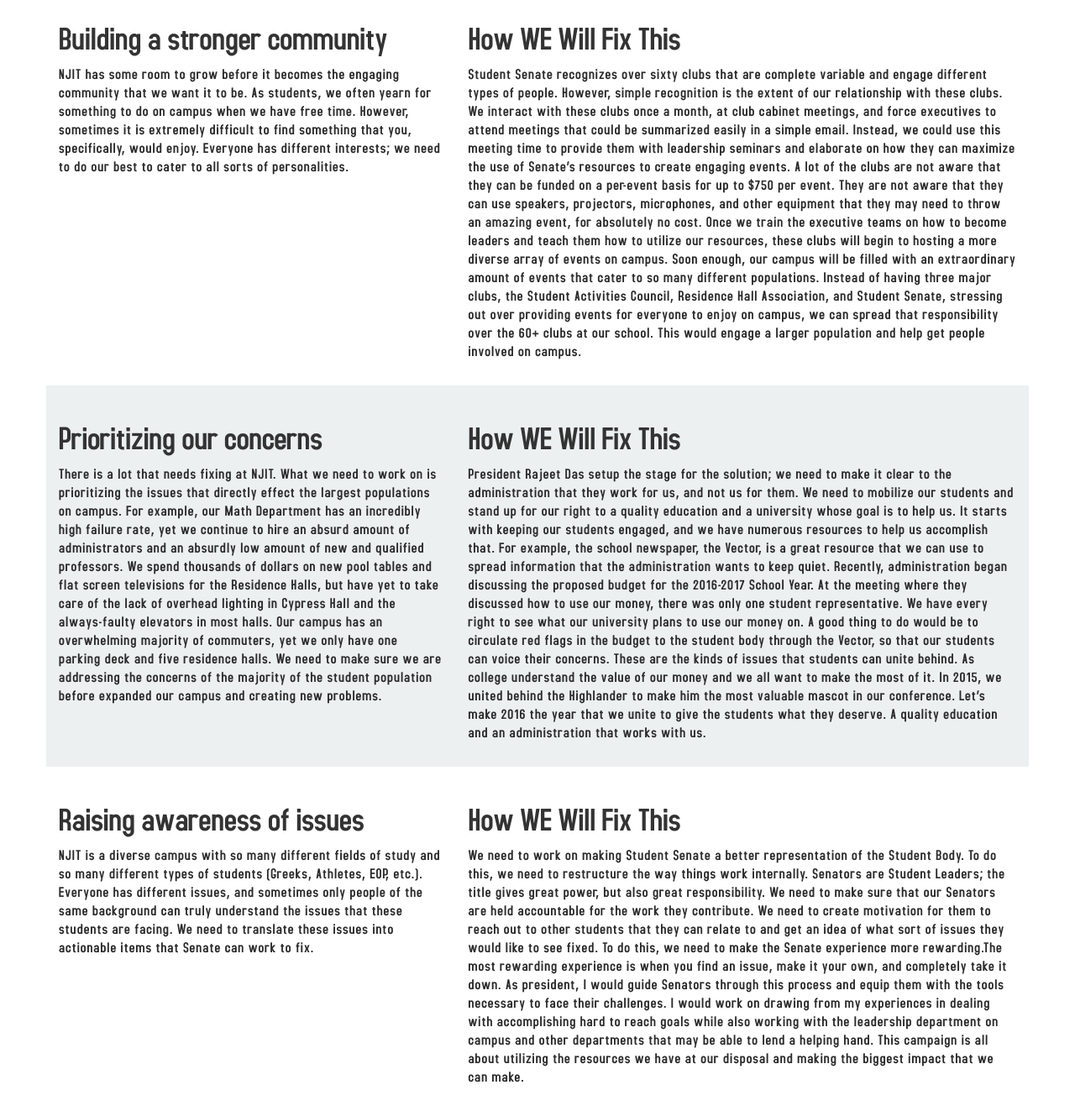
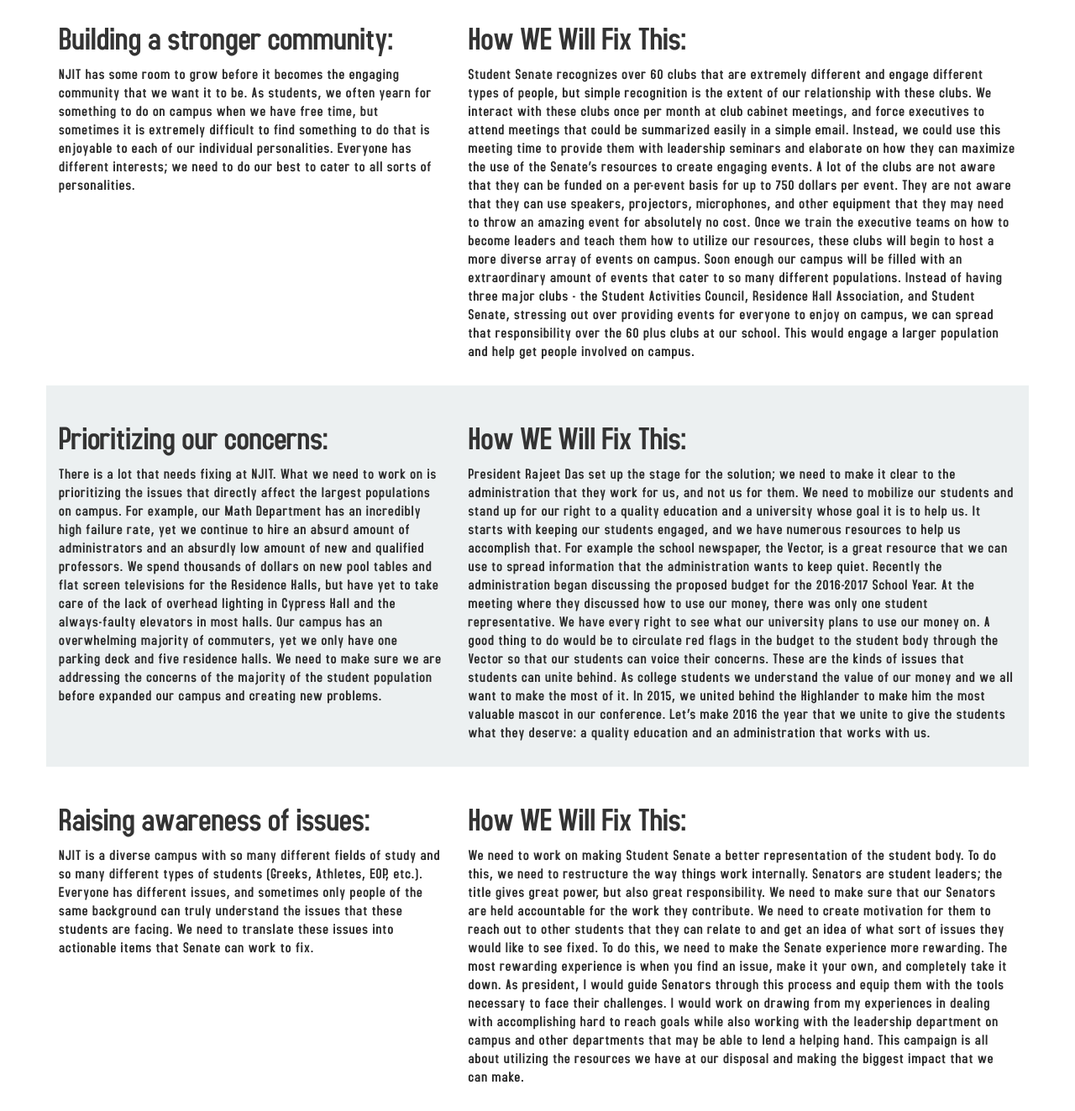
Before and after one commit to awaisqazi/mygithubpage, a plain HTML site: page issues.html in a window 1280 px wide. Shown: the part 317-1640 px from the top of the page at 84% size. Drawn offline with nearby package versions, Linux system fonts and the light colour scheme.

Commit message:
fixed spelling

```diff
--- a/issues.html
+++ b/issues.html
@@ -53,43 +53,43 @@
       <div class="container content">
         <div class="row">
           <div class="col-xs-5">
-            <h2>Building a stronger community</h2>
+            <h2>Building a stronger community:</h2>
             <p>
-              NJIT has some room to grow before it becomes the engaging community that we want it to be. As students, we often yearn for something to do on campus when we have free time. However, sometimes it is extremely difficult to find something that you, specifically, would enjoy. Everyone has different interests; we need to do our best to cater to all sorts of personalities.
+              NJIT has some room to grow before it becomes the engaging community that we want it to be. As students, we often yearn for something to do on campus when we have free time, but sometimes it is extremely difficult to find something to do that is enjoyable to each of our individual personalities. Everyone has different interests; we need to do our best to cater to all sorts of personalities.
             </p>
           </div>
           <div class="col-xs-7">
-            <h2>How WE Will Fix This</h2>
+            <h2>How WE Will Fix This:</h2>
             <p>
-              Student Senate recognizes over sixty clubs that are complete variable and engage different types of people. However, simple recognition is the extent of our relationship with these clubs. We interact with these clubs once a month, at club cabinet meetings, and force executives to attend meetings that could be summarized easily in a simple email. Instead, we could use this meeting time to provide them with leadership seminars and elaborate on how they can maximize the use of Senate’s resources to create engaging events. A lot of the clubs are not aware that they can be funded on a per-event basis for up to $750 per event. They are not aware that they can use speakers, projectors, microphones, and other equipment that they may need to throw an amazing event, for absolutely no cost. Once we train the executive teams on how to become leaders and teach them how to utilize our resources, these clubs will begin to hosting a more diverse array of events on campus. Soon enough, our campus will be filled with an extraordinary amount of events that cater to so many different populations. Instead of having three major clubs, the Student Activities Council, Residence Hall Association, and Student Senate, stressing out over providing events for everyone to enjoy on campus, we can spread that responsibility over the 60+ clubs at our school. This would engage a larger population and help get people involved on campus.
+              Student Senate recognizes over 60 clubs that are extremely different and engage different types of people, but simple recognition is the extent of our relationship with these clubs. We interact with these clubs once per month at club cabinet meetings, and force executives to attend meetings that could be summarized easily in a simple email. Instead, we could use this meeting time to provide them with leadership seminars and elaborate on how they can maximize the use of the Senate’s resources to create engaging events. A lot of the clubs are not aware that they can be funded on a per-event basis for up to 750 dollars per event. They are not aware that they can use speakers, projectors, microphones, and other equipment that they may need to throw an amazing event for absolutely no cost. Once we train the executive teams on how to become leaders and teach them how to utilize our resources, these clubs will begin to host a more diverse array of events on campus. Soon enough our campus will be filled with an extraordinary amount of events that cater to so many different populations. Instead of having three major clubs - the Student Activities Council, Residence Hall Association, and Student Senate, stressing out over providing events for everyone to enjoy on campus, we can spread that responsibility over the 60 plus clubs at our school. This would engage a larger population and help get people involved on campus.
             </p>
           </div>
         </div>
         <div class="row">
           <div class="col-xs-5">
-            <h2>Prioritizing our concerns</h2>
+            <h2>Prioritizing our concerns:</h2>
             <p>
-              There is a lot that needs fixing at NJIT. What we need to work on is prioritizing the issues that directly effect the largest populations on campus. For example, our Math Department has an incredibly high failure rate, yet we continue to hire an absurd amount of administrators and an absurdly low amount of new and qualified professors. We spend thousands of dollars on new pool tables and flat screen televisions for the Residence Halls, but have yet to take care of the lack of overhead lighting in Cypress Hall and the always-faulty elevators in most halls. Our campus has an overwhelming majority of commuters, yet we only have one parking deck and five residence halls. We need to make sure we are addressing the concerns of the majority of the student population before expanded our campus and creating new problems.
+              There is a lot that needs fixing at NJIT. What we need to work on is prioritizing the issues that directly affect the largest populations on campus. For example, our Math Department has an incredibly high failure rate, yet we continue to hire an absurd amount of administrators and an absurdly low amount of new and qualified professors. We spend thousands of dollars on new pool tables and flat screen televisions for the Residence Halls, but have yet to take care of the lack of overhead lighting in Cypress Hall and the always-faulty elevators in most halls. Our campus has an overwhelming majority of commuters, yet we only have one parking deck and five residence halls. We need to make sure we are addressing the concerns of the majority of the student population before expanded our campus and creating new problems.
             </p>
           </div>
           <div class="col-xs-7">
-            <h2>How WE Will Fix This</h2>
+            <h2>How WE Will Fix This:</h2>
             <p>
-              President Rajeet Das setup the stage for the solution; we need to make it clear to the administration that they work for us, and not us for them. We need to mobilize our students and stand up for our right to a quality education and a university whose goal is to help us. It starts with keeping our students engaged, and we have numerous resources to help us accomplish that. For example, the school newspaper, the Vector, is a great resource that we can use to spread information that the administration wants to keep quiet. Recently, administration began discussing the proposed budget for the 2016-2017 School Year. At the meeting where they discussed how to use our money, there was only one student representative. We have every right to see what our university plans to use our money on. A good thing to do would be to circulate red flags in the budget to the student body through the Vector, so that our students can voice their concerns. These are the kinds of issues that students can unite behind. As college understand the value of our money and we all want to make the most of it. In 2015, we united behind the Highlander to make him the most valuable mascot in our conference. Let’s make 2016 the year that we unite to give the students what they deserve. A quality education and an administration that works with us.
+              President Rajeet Das set up the stage for the solution; we need to make it clear to the administration that they work for us, and not us for them. We need to mobilize our students and stand up for our right to a quality education and a university whose goal it is to help us. It starts with keeping our students engaged, and we have numerous resources to help us accomplish that. For example the school newspaper, the Vector, is a great resource that we can use to spread information that the administration wants to keep quiet. Recently the administration began discussing the proposed budget for the 2016-2017 School Year. At the meeting where they discussed how to use our money, there was only one student representative. We have every right to see what our university plans to use our money on. A good thing to do would be to circulate red flags in the budget to the student body through the Vector so that our students can voice their concerns. These are the kinds of issues that students can unite behind. As college students we understand the value of our money and we all want to make the most of it. In 2015, we united behind the Highlander to make him the most valuable mascot in our conference. Let’s make 2016 the year that we unite to give the students what they deserve: a quality education and an administration that works with us.
             </p>
           </div>
         </div>
         <div class="row">
           <div class="col-xs-5">
-            <h2>Raising awareness of issues</h2>
+            <h2>Raising awareness of issues:</h2>
             <p>
               NJIT is a diverse campus with so many different fields of study and so many different types of students (Greeks, Athletes, EOP, etc.). Everyone has different issues, and sometimes only people of the same background can truly understand the issues that these students are facing. We need to translate these issues into actionable items that Senate can work to fix.
             </p>
           </div>
           <div class="col-xs-7">
-            <h2>How WE Will Fix This</h2>
+            <h2>How WE Will Fix This:</h2>
             <p>
-              We need to work on making Student Senate a better representation of the Student Body. To do this, we need to restructure the way things work internally. Senators are Student Leaders; the title gives great power, but also great responsibility. We need to make sure that our Senators are held accountable for the work they contribute. We need to create motivation for them to reach out to other students that they can relate to and get an idea of what sort of issues they would like to see fixed. To do this, we need to make the Senate experience more rewarding.The most rewarding experience is when you find an issue, make it your own, and completely take it down. As president, I would guide Senators through this process and equip them with the tools necessary to face their challenges. I would work on drawing from my experiences in dealing with accomplishing hard to reach goals while also working with the leadership department on campus and other departments that may be able to lend a helping hand. This campaign is all about utilizing the resources we have at our disposal and making the biggest impact that we can make.
+              We need to work on making Student Senate a better representation of the student body. To do this, we need to restructure the way things work internally. Senators are student leaders; the title gives great power, but also great responsibility. We need to make sure that our Senators are held accountable for the work they contribute. We need to create motivation for them to reach out to other students that they can relate to and get an idea of what sort of issues they would like to see fixed. To do this, we need to make the Senate experience more rewarding. The most rewarding experience is when you find an issue, make it your own, and completely take it down. As president, I would guide Senators through this process and equip them with the tools necessary to face their challenges. I would work on drawing from my experiences in dealing with accomplishing hard to reach goals while also working with the leadership department on campus and other departments that may be able to lend a helping hand. This campaign is all about utilizing the resources we have at our disposal and making the biggest impact that we can make.
             </p>
           </div>
         </div>
```
